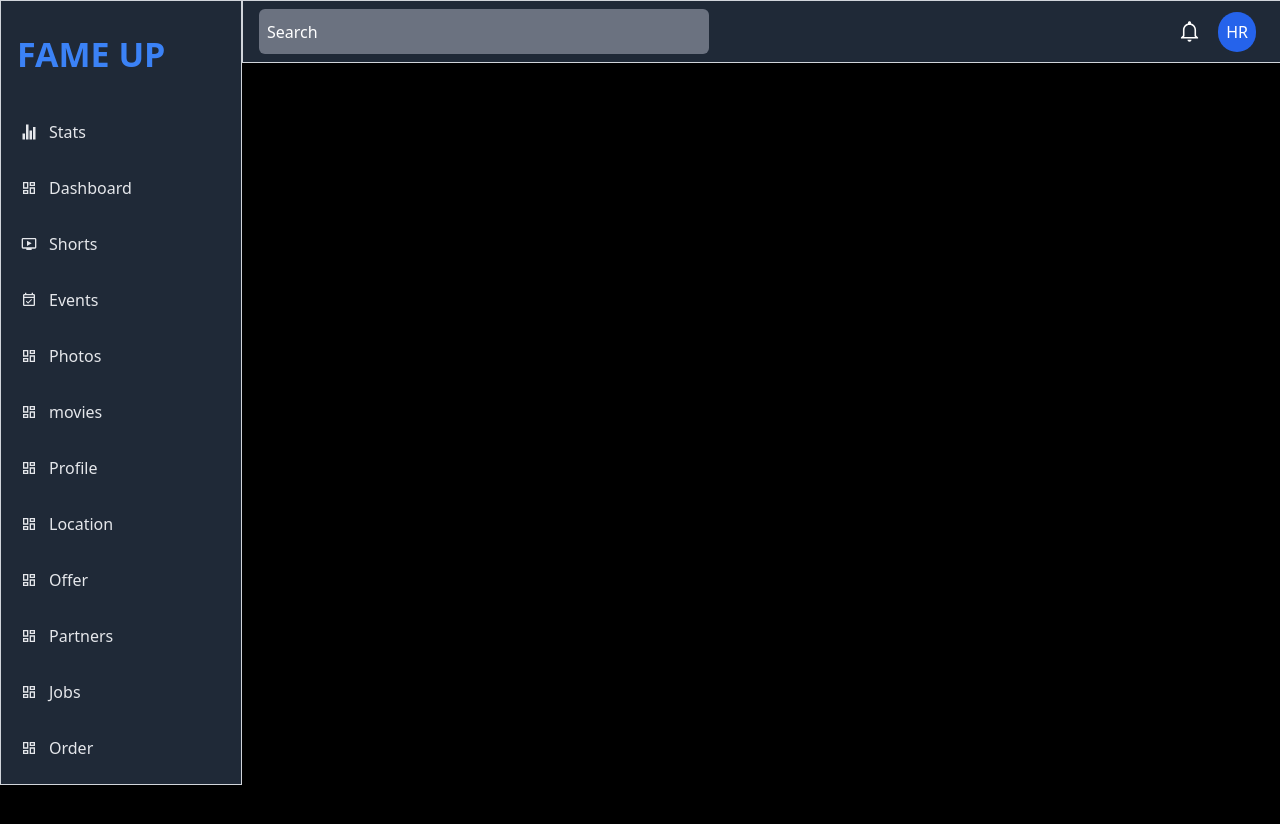
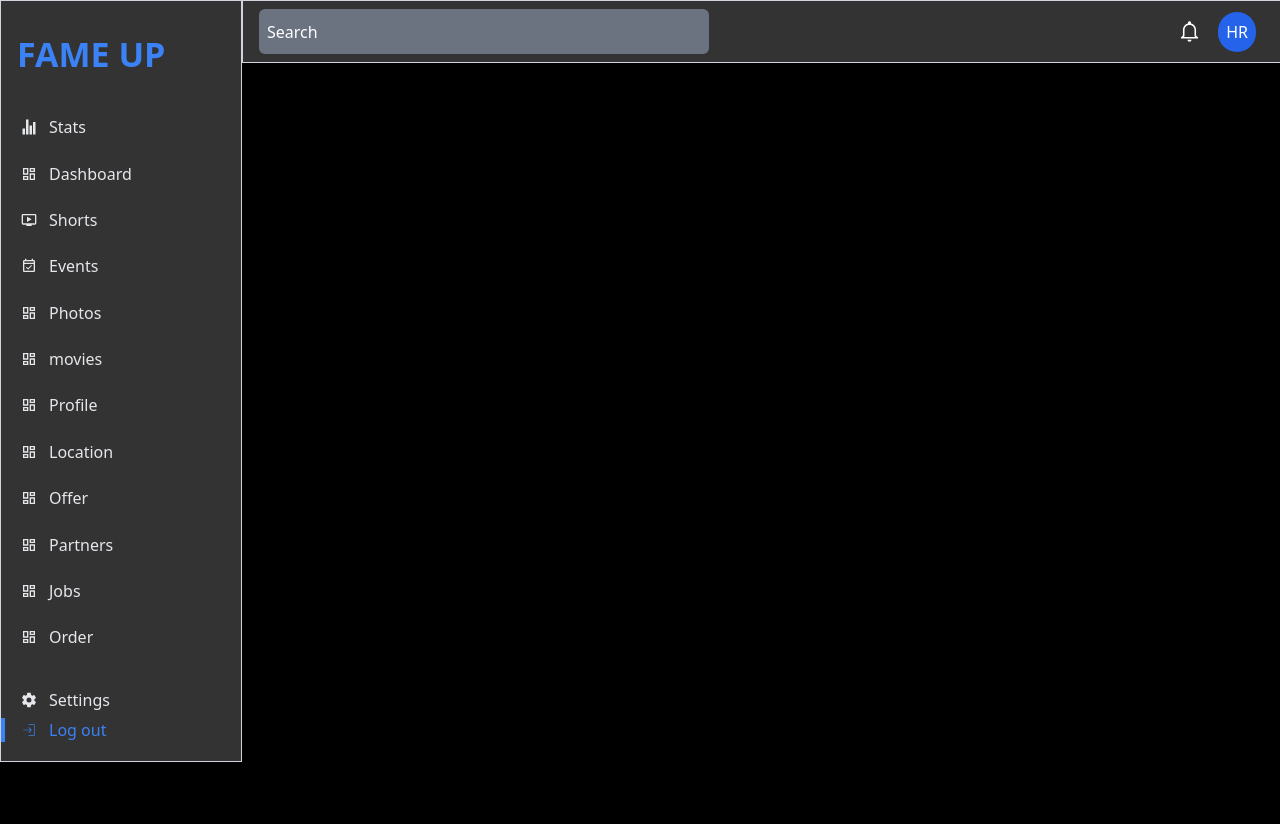
Before and after one commit to adminn-dashboard/admin-dashboard, a Next.js app in the folder admin-dashboard/admin-dashboard/: page /logout in a window 1280 px wide. Before the commit this address had no page. Shown: the top 824 px of the page. After the commit the page ends 800 px from the top, so only its background shows below. Built offline with nearby package versions, Linux system fonts and the light colour scheme.

Commit message:
more layout config

```diff
--- a/admin-dashboard/admin-dashboard/src/app/components/sidebar/sidebar.jsx
+++ b/admin-dashboard/admin-dashboard/src/app/components/sidebar/sidebar.jsx
@@ -7,6 +7,9 @@ import { IoStatsChartSharp } from "react-icons/io5";
 import { MdOndemandVideo } from "react-icons/md";
 import { MdOutlineEventAvailable } from "react-icons/md";
 import { Input } from 'postcss';
+import { IoSettingsSharp } from "react-icons/io5";
+import { CiLogin } from "react-icons/ci";
+
 
 function classNames(...classes) {
 return classes.filter(Boolean).join('')
@@ -21,14 +24,14 @@ const sidebaroptions2 =[
   {
     name : "Settings",
     href : "/settings",
-    icon : <IoStatsChartSharp/>,
+    icon : <IoSettingsSharp/>,
     current : `/${segment}` === "/settings" ? true : false
 },
 {
-    name : "Dashboard",
-    href : "/dashboard",
-    icon : <MdOutlineDashboard />,
-    current :  `/${segment}` === "/dashboard" ? true : false
+    name : "Log out",
+    href : "/logout",
+    icon : < CiLogin />,
+    current :  `/${segment}` === "/logout" ? true : false
 },
 ]
 
@@ -112,11 +115,22 @@ console.log(segment)
   return (
     <div className= " flex flex-row  " >
       <div className= " border-[1px] border-gray-300">
-      <div className="   flex flex-col w-60 h-max  ">
-<div className="flex flex-col  overflow-y-auto bg-gray-800 gap-4 py-7 pb-4 ">
+      <div className="   flex flex-col w-60 h-100  ">
+<div className="flex flex-col  overflow-y-auto bg-[#333333] gap-4 py-7 pb-4 ">
   <h2 className="text-[34px] font-bold text-blue-500 pl-[1rem] pb-4" >FAME UP</h2>
 {sidebaroptions.map((side) =>(
-  <li key={side.name} className="list-none flex flex-col py-[0.5rem]">
+  <li key={side.name} className="list-none flex flex-col py-[0.2rem]">
+<Link href={side.href} className="">
+  <div className={classNames(side.current ? "flex flex-row items-center gap-3 pl-[1rem] cursor-pointer text-blue-500 border-l-[4px] border-blue-500 duration-300 ease-in " : "  border-l-[4px] border-transparent duration-300 ease-in  flex flex-row items-center gap-3 pl-[1rem] cursor-pointer text-gray-200")}>
+  {side.icon}
+{side.name}
+  </div>
+</Link>
+  </li>
+))}
+<div className="pt-4">
+{sidebaroptions2.map((side) =>(
+  <li key={side.name} className="list-none flex flex-col py-[0.2rem]">
 <Link href={side.href} className="">
   <div className={classNames(side.current ? "flex flex-row items-center gap-3 pl-[1rem] cursor-pointer text-blue-500 border-l-[4px] border-blue-500 duration-300 ease-in " : "  border-l-[4px] border-transparent duration-300 ease-in  flex flex-row items-center gap-3 pl-[1rem] cursor-pointer text-gray-200")}>
   {side.icon}
@@ -127,6 +141,7 @@ console.log(segment)
 ))}
 </div>
 </div>
+</div>
       </div>
 
     </div>
--- a/admin-dashboard/admin-dashboard/src/app/components/topbar.jsx
+++ b/admin-dashboard/admin-dashboard/src/app/components/topbar.jsx
@@ -3,7 +3,7 @@ import { IoMdNotificationsOutline } from "react-icons/io";
 export const Topbar = () => {
   return (
     <div className=" ">
-        <div className="  bg-gray-800 border-[1px] border-gray-300  w-screen  h-max  ">
+        <div className="  bg-[#333333] border-[1px] border-gray-300  w-screen  h-max  ">
 <div className="flex flex-row items-center justify-between py-[0.5rem] pl-[1rem]">
 <input placeholder="Search" className="rounded-md w-[450px]  h-[45px] bg-gray-500  pl-[0.5rem] text-white placeholder-white"/>
 <div className="flex flex-row items-center justify-center relative right-[21%]  gap-4">
--- a/admin-dashboard/admin-dashboard/src/app/layout.js
+++ b/admin-dashboard/admin-dashboard/src/app/layout.js
@@ -15,7 +15,7 @@ console.log( `/${segment}` )
       {`/${segment}` === "/null" || `/${segment}` === "/forgot-password" ? "" : <div className="fixed flex flex-row "><Sidebar/>
 <Topbar/>
       </div>}
-<div className={`/${segment}` === "/null" || `/${segment}` === "/forgot-password" ? "flex  w-full h-[100%]" : "  overflow-y-auto pt-[5%] pl-[10%] place-content-center  w-full flex items-center justify-center " }>
+<div className={`/${segment}` === "/null" || `/${segment}` === "/forgot-password" ? "flex  w-full h-[100%]" : "  overflow-y-auto pt-[5%] pl-[10%] w-full flex  justify-center " }>
   {children}
 </div>
 
--- /dev/null
+++ b/admin-dashboard/admin-dashboard/src/app/logout/page.jsx
@@ -0,0 +1,9 @@
+import React from 'react'
+
+const logout = () => {
+  return (
+    <div>logout</div>
+  )
+}
+
+export default logout
--- /dev/null
+++ b/admin-dashboard/admin-dashboard/src/app/settings/page.jsx
@@ -0,0 +1,9 @@
+import React from 'react'
+
+const page = () => {
+  return (
+    <div>page</div>
+  )
+}
+
+export default page
```
